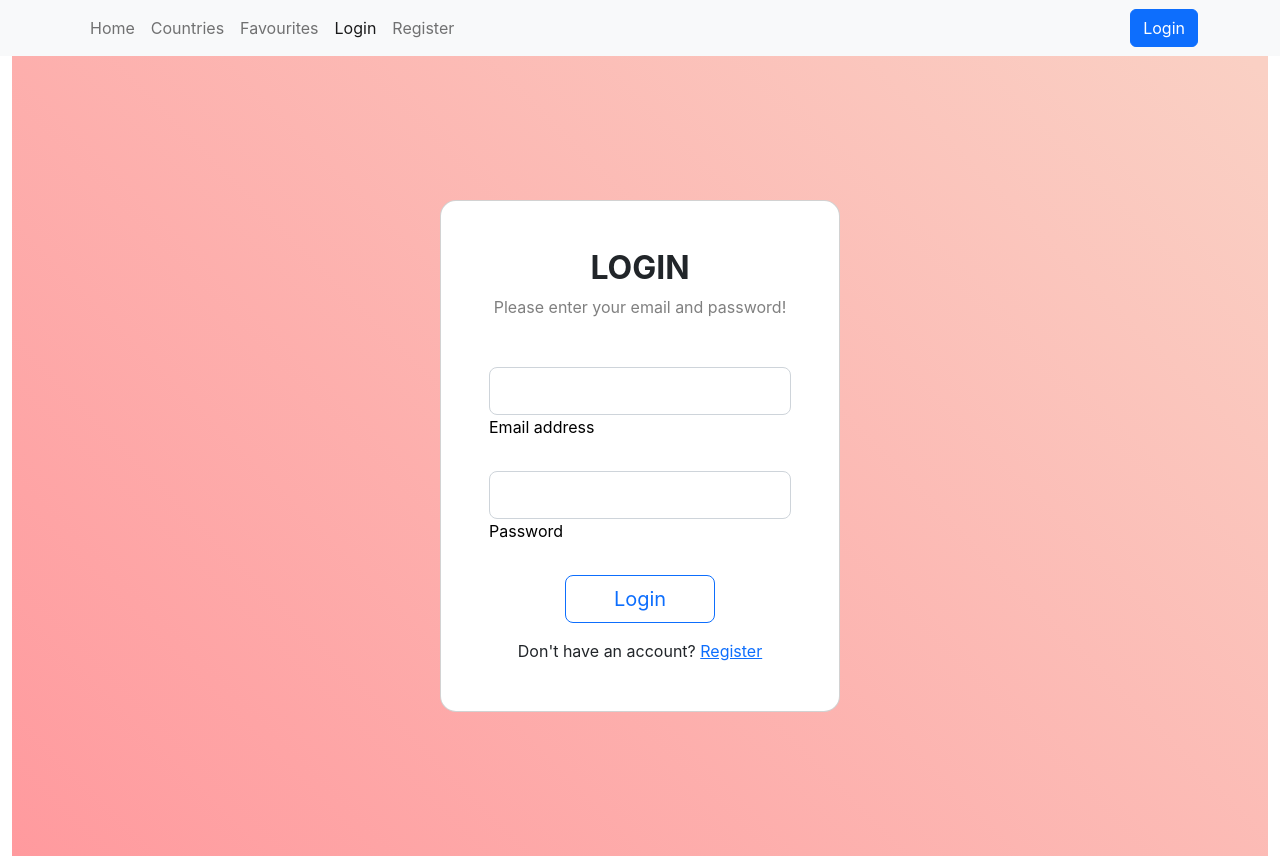
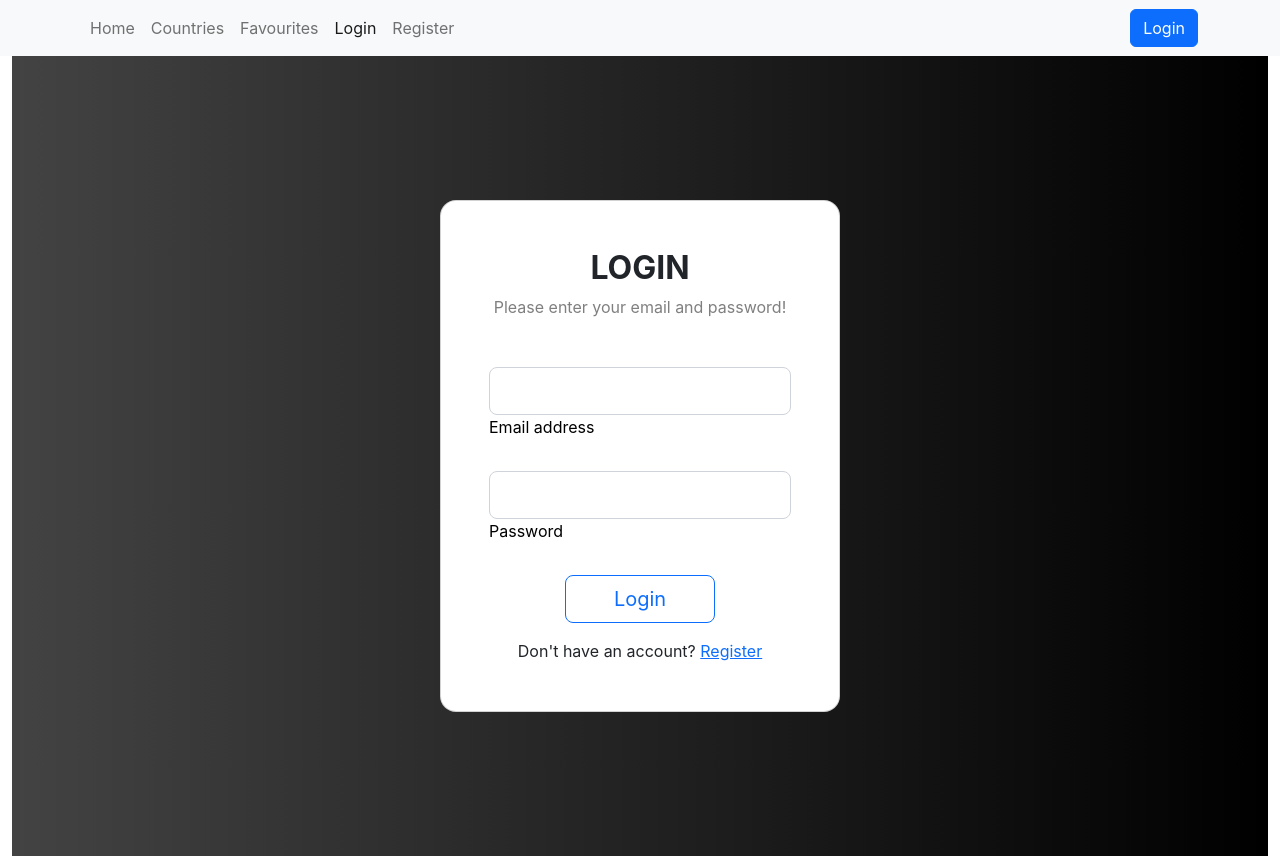
Before and after one commit to sahilt2/Countries_Bootstrap_React, a React (Create React App) app: page /login in a window 1280 px wide. Built offline with nearby package versions, Linux system fonts and the light colour scheme; no server answers.

Commit message:
added background gradient

```diff
--- a/src/components/Home.jsx
+++ b/src/components/Home.jsx
@@ -9,7 +9,7 @@ function Home() {
   const [user, loading] = useAuthState(auth);
   return (
     <div>
-      <div className="bg-secondary text-white text-center py-5 min-vh-100"
+      <div className="bg-secondary text-white text-center py-5 min-vh-100 "
       style={{
         backgroundImage:
           "url('https://images.unsplash.com/photo-1589519160732-57fc498494f8?auto=format&fit=crop&q=80&w=1170&ixlib=rb-4.0.3&ixid=M3wxMjA3fDB8MHxwaG90by1wYWdlfHx8fGVufDB8fHx8fA%3D%3D')",
@@ -22,14 +22,18 @@ function Home() {
         <Container>
           <h1 className="display-1 fw-bolder mb-4">Welcome to Countries</h1>
           <p className='lead my-4'>Your one-stop destination to browse countries of the World</p>
+          {user && (
+            <>
          <Link to='/countries'><Button variant="outline-light"> Browse Countries</Button></Link>
+         </>
+         )}
         </Container>
         {!user && (
           <>
             <p>Please Sign Up to browse countires</p>
             <LinkContainer to='/register'>
               <Button variant='primary' hidden={loading} className='mb-3'>
-                Login <i className='bi bi-arrow-right-short'></i>
+                Sign Up
               </Button>
             </LinkContainer>
           </>
--- a/src/components/Login.jsx
+++ b/src/components/Login.jsx
@@ -27,7 +27,7 @@ const Login = () => {
 
     return (
         <div>
-            <MDBContainer fluid className='d-flex align-items-center justify-content-center bg-image min-vh-100' style={{backgroundImage: 'linear-gradient(45deg, #ff9a9e 0%, #fad0c4 99%, #fad0c4 100%)'}}>
+            <MDBContainer fluid className='d-flex align-items-center justify-content-center bg-image min-vh-100' style={{backgroundImage: 'linear-gradient(to right, #434343 0%, black 100%)'}}>
 
             <MDBRow className='d-flex justify-content-center align-items-center h-100'>
            <MDBCol col='12'>
--- a/src/components/Register.jsx
+++ b/src/components/Register.jsx
@@ -2,7 +2,7 @@ import React, { useEffect, useState } from 'react';
 import { useNavigate } from 'react-router';
 import {useAuthState} from "react-firebase-hooks/auth"
 import { auth, registerWithEmailAndPassword } from '../auth/firebase';
-import { Button } from 'react-bootstrap';
+
 import { Link } from 'react-router-dom';
 import {
     MDBBtn,
@@ -10,7 +10,6 @@ import {
     MDBCard,
     MDBCardBody,
     MDBInput,
-    MDBCheckbox
   }
   from 'mdb-react-ui-kit';
 import { FontAwesomeIcon } from '@fortawesome/react-fontawesome';
@@ -40,7 +39,7 @@ const Register = () => {
 
     return (
         <div>
-            <MDBContainer fluid className='d-flex align-items-center justify-content-center bg-image min-vh-100' style={{backgroundImage: 'linear-gradient(45deg, #ff9a9e 0%, #fad0c4 99%, #fad0c4 100%)'}} >
+            <MDBContainer fluid className='d-flex align-items-center justify-content-center bg-image min-vh-100' style={{backgroundImage: 'linear-gradient(to right, #434343 0%, black 100%)'}} >
       <div className='mask gradient-custom-3'></div>
       <MDBCard className='m-5' style={{maxWidth: '600px', borderRadius:'1rem'}}>
         <MDBCardBody className='px-5'>
```
